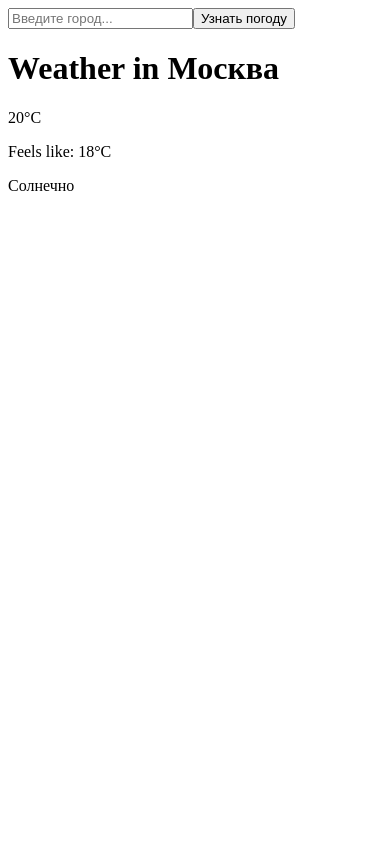
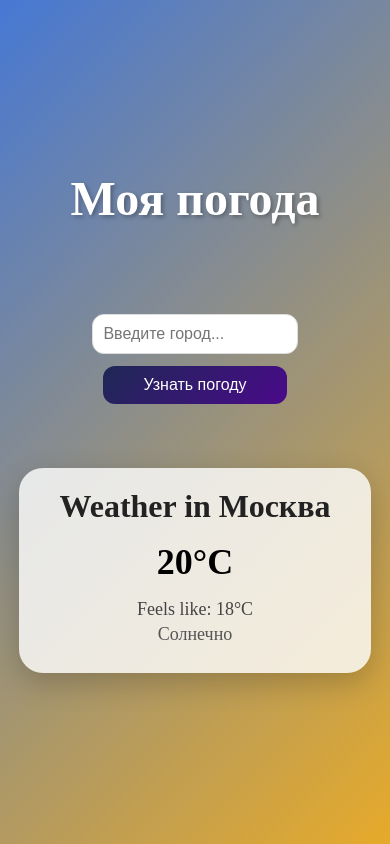
Before and after one commit to wtspcrvtt/weather-app, a React (Vite) app: page / in a window 390 px wide. Built offline with nearby package versions, Linux system fonts and the light colour scheme.

Commit message:
add styles, dynamic bg, adaptive

```diff
--- /dev/null
+++ b/src/App.css
@@ -0,0 +1,173 @@
+* {
+    margin: 0;
+    padding: 0;
+}
+
+.app {
+    display: flex;
+    flex-direction: column;
+    justify-content: center;
+    align-items: center;
+    min-height: 100vh;
+    gap: 64px;
+    background: linear-gradient(135deg, #4678d4, #e6aa2a);
+    transition: background 1s ease;
+}
+
+.title {
+    text-align: center;
+    font-size: 48px;
+    color: white;
+    margin-bottom: 24px;
+    text-shadow: 2px 2px 4px rgba(0, 0, 0, 0.3);
+}
+
+.app.Clear {
+    background: linear-gradient(135deg, #f5af19, #f12711);
+
+}
+
+.app.Rain {
+    background: linear-gradient(135deg, #2c3e50, #3498db);
+
+}
+
+.app.Clouds {
+    background: linear-gradient(135deg, #4b6cb7, #182848);
+
+}
+
+.app.Snow {
+    background: linear-gradient(135deg, #e0eafc, #cfdef3);
+
+}
+
+.weather-card {
+    background-color: rgba(255, 255, 255, 0.8);
+    border-radius: 24px;
+    padding: 64px;
+    box-shadow: 0 10px 30px rgba(0, 0, 0, 0.2);
+    text-align: center;
+    width:350px;
+    transition: all 0.6s ease;
+}
+
+.inputs {
+    display: flex;
+    flex-direction: column;
+    justify-content: center;
+    align-items: center;
+}
+
+.input {
+    width: 100%;
+    padding: 12px;
+    border-radius: 12px;
+    border: 1px solid #ddd;
+    margin-bottom: 12px;
+    font-size: 16px;
+}
+
+.input-btn {
+    width: 100%;
+    padding: 8px;
+    background: linear-gradient(135deg, #1e2855, #4a0a8a);
+    color: white;
+    border-radius: 12px;
+    border: none;
+    cursor: pointer;
+    font-size: 16px;
+    transition: all 0.3s ease;
+}
+
+.input-btn:hover {
+    transform: scale(1.05);
+}
+
+.loading {
+    text-align: center;
+    padding: 24px;
+    font-size: 16px;
+    color: #555;
+}
+
+.spinner {
+    width: 40px;
+    height: 40px;
+    border: 4px solid #f3f3f3;
+    border-top: 4px solid #667eea;
+    border-radius: 50%;
+    animation: spin 1s linear infinite;
+    margin: 0 auto 12px auto;
+}
+
+@keyframes spin {
+    0% { transform: rotate(0deg); }
+    100% { transform: rotate(360deg); }
+}
+
+.temp {
+    font-size: 48px;
+    font-weight: bold;
+    margin: 16px 0;
+}
+
+.desc {
+    font-size: 24px;
+    color: #555;
+    margin-bottom: 8px;
+}
+
+.feels-like {
+    font-size: 24px;
+    color: #444;
+    margin-bottom: 4px
+}
+
+.city-name {
+    font-size: 52px;
+    color: #222;
+}
+
+@media (max-width: 600px) {
+
+    .app {
+        flex-direction: column;
+    }
+
+    .weather-card {
+        width: 80%;
+        padding: 20px;
+
+    }
+
+    .city-name {
+        font-size: 32px;
+    }
+
+    .temp {
+        font-size: 36px;
+
+    }
+
+    .desc, .feels-like {
+        font-size: 18px;
+    }
+
+    .input, .input-btn {
+        font-size: 16px;
+        padding: 10px;
+        width: 80%;
+    }
+
+    .loading {
+        font-size: 14px;
+    }
+
+    .spinner {
+        width: 30px;
+        height:30px;
+    }
+
+
+}
--- a/src/App.tsx
+++ b/src/App.tsx
@@ -1,6 +1,7 @@
 import { useState } from 'react'
 import WeatherDisplay from './components/WeatherDisplay';
 import WeatherForm from './components/WeatherForm';
+import './App.css';
 function App() {
   const [city, setCity] = useState('');
   const [weatherData, setWeatherData] = useState({ name: 'Москва', temp: 20, feels_like: 18, description: 'Солнечно', condition: 'Солнечно' });
@@ -38,11 +39,17 @@ function App() {
 
   return (
     <>
+    <div className={`app ${weatherData?.condition || ''}`}>
+
+      <h1 className='title'>Моя погода</h1>
+
       <WeatherForm value={city} onChange={setCity} onSearch={fetchWeather} />
 
 
 
       <WeatherDisplay data={weatherData} isLoading={isLoading} error={error} condition={weatherData?.condition} />
+
+    </div>
       </>
 
   );
--- a/src/components/WeatherDisplay.tsx
+++ b/src/components/WeatherDisplay.tsx
@@ -8,7 +8,10 @@ interface WeatherDisplayProps {
 function WeatherDisplay({ data, isLoading, error, condition }: WeatherDisplayProps) {
     if (isLoading) {
         return (
-            <div>Загрузка...</div>
+            <div className="loading">
+                <div className="spinner"></div>
+                <p>Загрузка...</p>
+            </div>
         )
     }
     if (error) {
@@ -23,10 +26,10 @@ function WeatherDisplay({ data, isLoading, error, condition }: WeatherDisplayPro
     }
     return (
         <div className={`weather-card ${condition || ''}`}>
-            <h1>Weather in {data.name}</h1>
-            <p>{data.temp}°C</p>
-            <p>Feels like: {data.feels_like}°C</p>
-            <p>{data.description}</p>
+            <h1 className="city-name">Weather in {data.name}</h1>
+            <p className="temp">{data.temp}°C</p>
+            <p className="feels-like">Feels like: {data.feels_like}°C</p>
+            <p className="desc">{data.description}</p>
         </div>
     )
 }
--- a/src/components/WeatherForm.tsx
+++ b/src/components/WeatherForm.tsx
@@ -5,11 +5,11 @@ interface WeatherFormProps {
 }
 function WeatherForm({value, onChange, onSearch}: WeatherFormProps) {
     return (
-        <div>
-            <input type="text" placeholder="Введите город..."
+        <div className="inputs">
+            <input className="input" type="text" placeholder="Введите город..."
             value={value}
             onChange={(e) => onChange(e.target.value)} />
-            <button onClick={onSearch}>Узнать погоду</button>
+            <button className="input-btn" onClick={onSearch}>Узнать погоду</button>
         </div>
     )
 }
```
